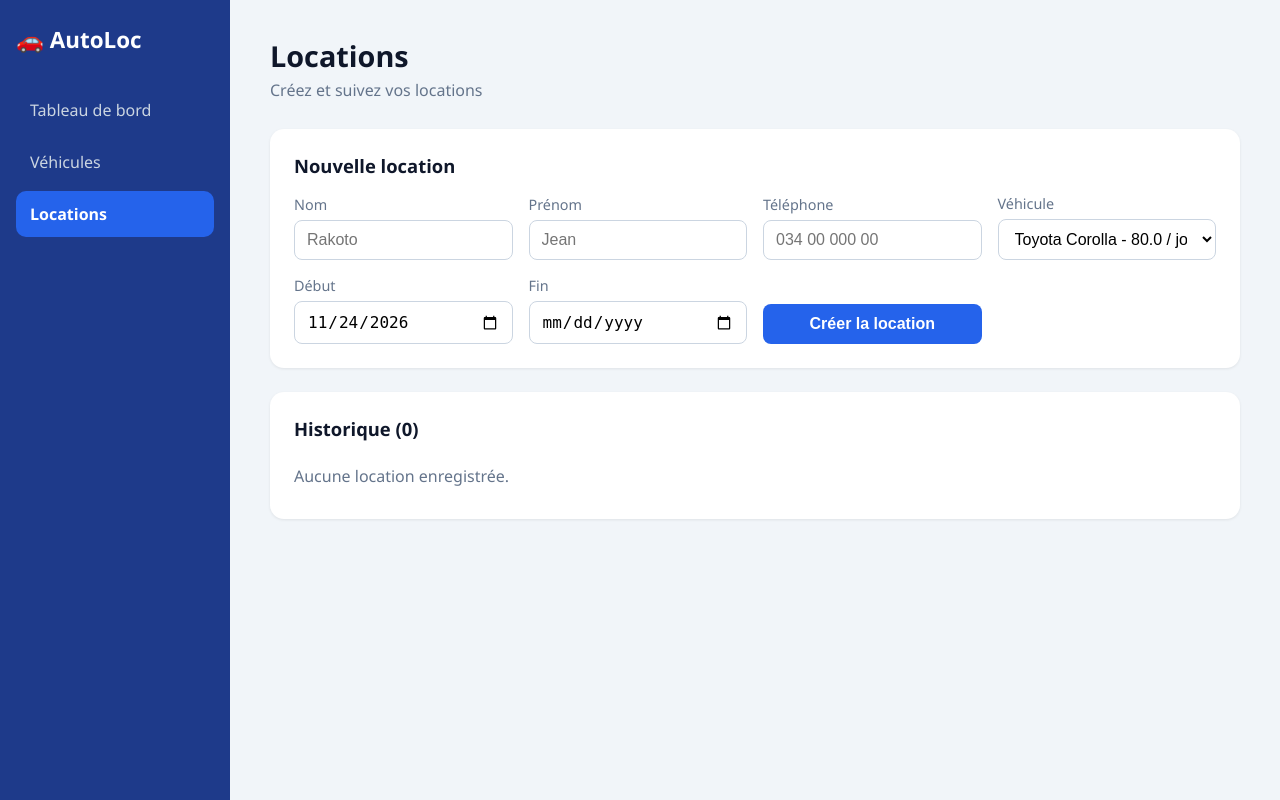
After one commit to rivoramiadanarivo-svg/gestion-location-vehicules, a Spring Boot app: page /locations in a window 1280 px wide. The commit adds this page. Run offline with Spring Boot 4, Linux system fonts and the light colour scheme.

Commit message:
Page Locations: creation, cloture, total et penalites

```diff
--- /dev/null
+++ b/src/main/java/com/location/web/LocationController.java
@@ -0,0 +1,106 @@
+package com.location.web;
+
+import com.location.model.Client;
+import com.location.model.Location;
+import com.location.model.Vehicule;
+import com.location.service.Flotte;
+import com.location.service.LocationService;
+import org.springframework.format.annotation.DateTimeFormat;
+import org.springframework.stereotype.Controller;
+import org.springframework.ui.Model;
+import org.springframework.web.bind.annotation.GetMapping;
+import org.springframework.web.bind.annotation.PathVariable;
+import org.springframework.web.bind.annotation.PostMapping;
+import org.springframework.web.bind.annotation.RequestMapping;
+import org.springframework.web.bind.annotation.RequestParam;
+import org.springframework.web.servlet.mvc.support.RedirectAttributes;
+
+import java.time.LocalDate;
+import java.util.ArrayList;
+import java.util.List;
+
+@Controller
+@RequestMapping("/locations")
+public class LocationController {
+
+    private final Flotte flotte;
+    private final LocationService service;
+    private final LocationRegistre registre;
+
+    public LocationController(Flotte flotte, LocationService service, LocationRegistre registre) {
+        this.flotte = flotte;
+        this.service = service;
+        this.registre = registre;
+    }
+
+    @GetMapping
+    public String liste(Model model) {
+        model.addAttribute("page", "locations");
+        model.addAttribute("disponibles", flotte.disponibles());
+        model.addAttribute("locations", vues());
+        model.addAttribute("aujourdhui", LocalDate.now().toString());
+        return "locations";
+    }
+
+    @PostMapping
+    public String creer(@RequestParam String nom,
+                        @RequestParam String prenom,
+                        @RequestParam String telephone,
+                        @RequestParam String immatriculation,
+                        @RequestParam @DateTimeFormat(iso = DateTimeFormat.ISO.DATE) LocalDate debut,
+                        @RequestParam @DateTimeFormat(iso = DateTimeFormat.ISO.DATE) LocalDate fin,
+                        RedirectAttributes redirect) {
+        try {
+            Vehicule vehicule = flotte.rechercher(immatriculation.trim())
+                    .orElseThrow(() -> new IllegalArgumentException("Véhicule introuvable"));
+            Client client = new Client("C" + (registre.toutes().size() + 1),
+                    nom.trim(), prenom.trim(), telephone.trim());
+            Location location = service.creerLocation(client, vehicule, debut, fin);
+            registre.ajouter(location);
+            redirect.addFlashAttribute("succes", "Location créée pour " + client.getNomComplet()
+                    + ". Prix prévu : " + service.calculerPrix(location));
+        } catch (IllegalArgumentException | IllegalStateException e) {
+            redirect.addFlashAttribute("erreur", e.getMessage());
+        }
+        return "redirect:/locations";
+    }
+
+    @PostMapping("/{index}/terminer")
+    public String terminer(@PathVariable int index,
+                           @RequestParam("dateRetour") @DateTimeFormat(iso = DateTimeFormat.ISO.DATE) LocalDate dateRetour,
+                           RedirectAttributes redirect) {
+        try {
+            Location location = registre.trouver(index)
+                    .orElseThrow(() -> new IllegalArgumentException("Location introuvable"));
+            if (location.isTerminee()) {
+                throw new IllegalArgumentException("Cette location est déjà terminée");
+            }
+            service.terminer(location, dateRetour);
+            redirect.addFlashAttribute("succes", "Location terminée. Jours de retard : "
+                    + location.getJoursDeRetard() + ". Total à payer : " + service.calculerTotal(location));
+        } catch (IllegalArgumentException e) {
+            redirect.addFlashAttribute("erreur", e.getMessage());
+        }
+        return "redirect:/locations";
+    }
+
+    private List<LocationVue> vues() {
+        List<Location> toutes = registre.toutes();
+        List<LocationVue> vues = new ArrayList<>();
+        for (int i = 0; i < toutes.size(); i++) {
+            Location l = toutes.get(i);
+            vues.add(new LocationVue(i,
+                    l.getClient().getNomComplet(),
+                    l.getVehicule().getMarque(),
+                    l.getDateDebut(),
+                    l.getDateFin(),
+                    l.getNbJours(),
+                    service.calculerPrix(l),
+                    l.isTerminee(),
+                    l.getJoursDeRetard(),
+                    service.calculerPenalite(l),
+                    service.calculerTotal(l)));
+        }
+        return vues;
+    }
+}
--- a/src/main/resources/static/css/style.css
+++ b/src/main/resources/static/css/style.css
@@ -121,3 +121,24 @@ body {
 .alerte { padding: 12px 16px; border-radius: 10px; margin-bottom: 20px; font-weight: 500; }
 .alerte.succes { background: #dcfce7; color: #166534; }
 .alerte.erreur { background: #fee2e2; color: #991b1b; }
+
+.formulaire select {
+    padding: 10px 12px;
+    border: 1px solid #cbd5e1;
+    border-radius: 8px;
+    font-size: 1rem;
+    background: #fff;
+}
+.formulaire select:focus { outline: 2px solid var(--bleu); border-color: var(--bleu); }
+
+.badge.gris { background: #e2e8f0; color: #334155; }
+
+.formulaire-ligne { display: flex; gap: 8px; align-items: center; }
+.formulaire-ligne input {
+    padding: 6px 8px;
+    border: 1px solid #cbd5e1;
+    border-radius: 8px;
+}
+.bouton.petit { padding: 7px 14px; font-size: .9rem; }
+
+.vide { color: var(--gris); padding: 8px 0; }
--- /dev/null
+++ b/src/main/resources/templates/locations.html
@@ -0,0 +1,102 @@
+<!DOCTYPE html>
+<html lang="fr" xmlns:th="http://www.thymeleaf.org">
+<head>
+    <meta charset="UTF-8">
+    <meta name="viewport" content="width=device-width, initial-scale=1">
+    <title>Locations - AutoLoc</title>
+    <link rel="stylesheet" th:href="@{/css/style.css}">
+</head>
+<body>
+<aside th:replace="~{fragments :: sidebar('locations')}"></aside>
+
+<main class="contenu">
+    <h1>Locations</h1>
+    <p class="sous-titre">Créez et suivez vos locations</p>
+
+    <div class="alerte succes" th:if="${succes}" th:text="${succes}"></div>
+    <div class="alerte erreur" th:if="${erreur}" th:text="${erreur}"></div>
+
+    <section class="panneau">
+        <h2>Nouvelle location</h2>
+
+        <p class="vide" th:if="${#lists.isEmpty(disponibles)}">
+            Aucun véhicule disponible pour le moment.
+        </p>
+
+        <form method="post" th:action="@{/locations}" class="formulaire" th:unless="${#lists.isEmpty(disponibles)}">
+            <label>Nom
+                <input type="text" name="nom" placeholder="Rakoto" required>
+            </label>
+            <label>Prénom
+                <input type="text" name="prenom" placeholder="Jean" required>
+            </label>
+            <label>Téléphone
+                <input type="text" name="telephone" placeholder="034 00 000 00" required>
+            </label>
+            <label>Véhicule
+                <select name="immatriculation" required>
+                    <option th:each="v : ${disponibles}"
+                            th:value="${v.immatriculation}"
+                            th:text="${v.marque + ' - ' + v.prixParJour + ' / jour'}">Toyota</option>
+                </select>
+            </label>
+            <label>Début
+                <input type="date" name="debut" th:value="${aujourdhui}" required>
+            </label>
+            <label>Fin
+                <input type="date" name="fin" required>
+            </label>
+            <button type="submit" class="bouton">Créer la location</button>
+        </form>
+    </section>
+
+    <section class="panneau">
+        <h2>Historique (<span th:text="${#lists.size(locations)}">0</span>)</h2>
+
+        <p class="vide" th:if="${#lists.isEmpty(locations)}">Aucune location enregistrée.</p>
+
+        <div class="tableau-conteneur" th:unless="${#lists.isEmpty(locations)}">
+            <table class="tableau">
+                <thead>
+                <tr>
+                    <th>Client</th>
+                    <th>Véhicule</th>
+                    <th>Période</th>
+                    <th>Jours</th>
+                    <th>Prix</th>
+                    <th>Pénalité</th>
+                    <th>Total</th>
+                    <th>Statut</th>
+                </tr>
+                </thead>
+                <tbody>
+                <tr th:each="l : ${locations}">
+                    <td th:text="${l.client()}">Jean Rakoto</td>
+                    <td th:text="${l.vehicule()}">Toyota</td>
+                    <td>
+                        <span th:text="${#temporals.format(l.debut(), 'dd/MM/yyyy')}">01/12/2026</span>
+                        &rarr;
+                        <span th:text="${#temporals.format(l.fin(), 'dd/MM/yyyy')}">04/12/2026</span>
+                    </td>
+                    <td th:text="${l.nbJours()}">3</td>
+                    <td th:text="${#numbers.formatDecimal(l.prix(), 1, 2)}">240.00</td>
+                    <td th:text="${l.terminee()} ? ${#numbers.formatDecimal(l.penalite(), 1, 2)} : '-'">-</td>
+                    <td th:text="${l.terminee()} ? ${#numbers.formatDecimal(l.total(), 1, 2)} : '-'">-</td>
+                    <td>
+                        <span class="badge gris" th:if="${l.terminee()}">Terminée</span>
+                        <form method="post"
+                              th:unless="${l.terminee()}"
+                              th:action="@{/locations/{i}/terminer(i=${l.index()})}"
+                              class="formulaire-ligne">
+                            <input type="date" name="dateRetour" th:value="${aujourdhui}" required>
+                            <button type="submit" class="bouton petit">Terminer</button>
+                        </form>
+                    </td>
+                </tr>
+                </tbody>
+            </table>
+        </div>
+    </section>
+</main>
+</body>
+</html>
```
Also changed, not shown: src/main/java/com/location/web/LocationRegistre.java (+7 -0 lines), src/main/java/com/location/web/LocationVue.java (added, +17 -0 lines), 1 other file.
